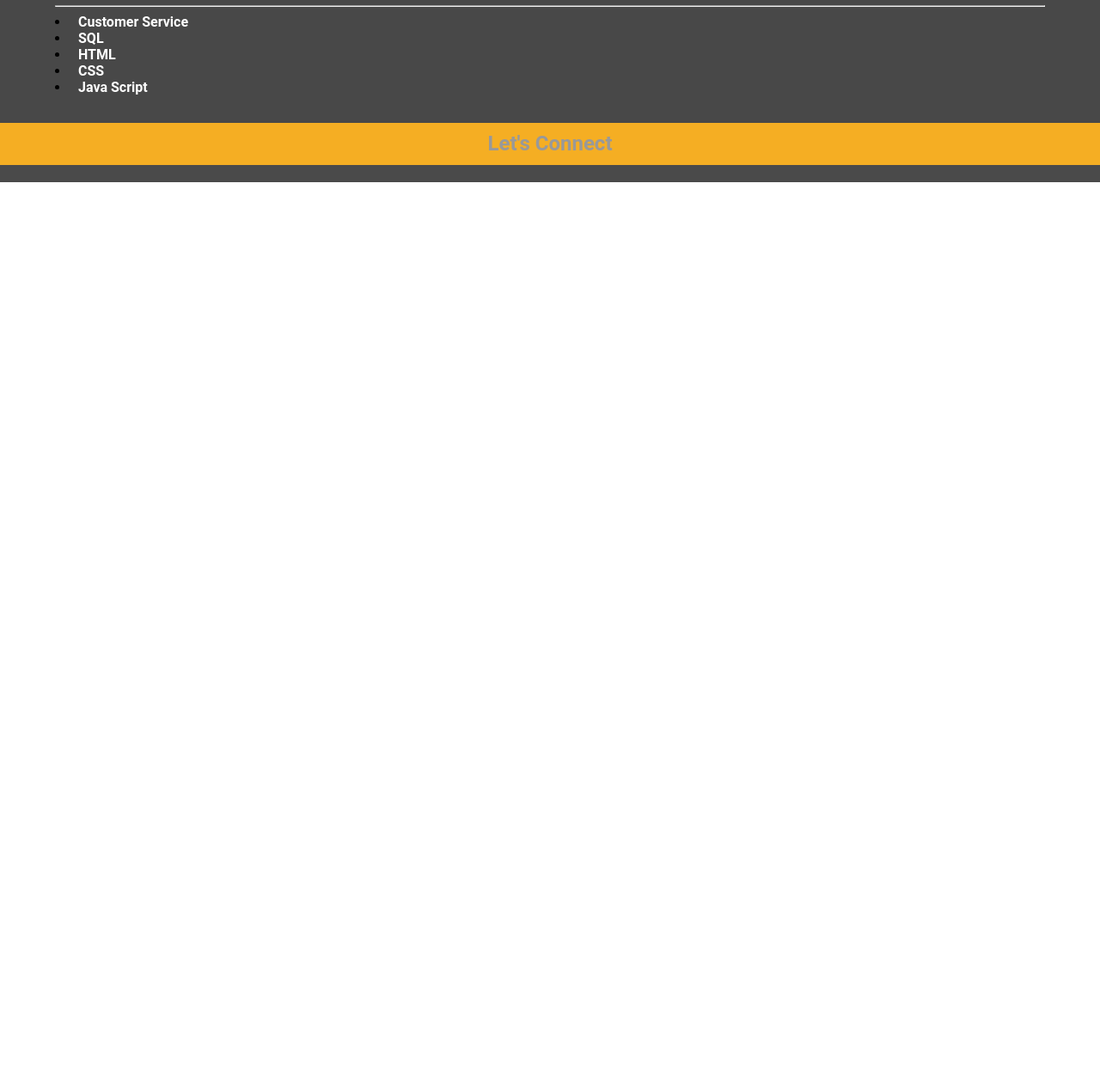
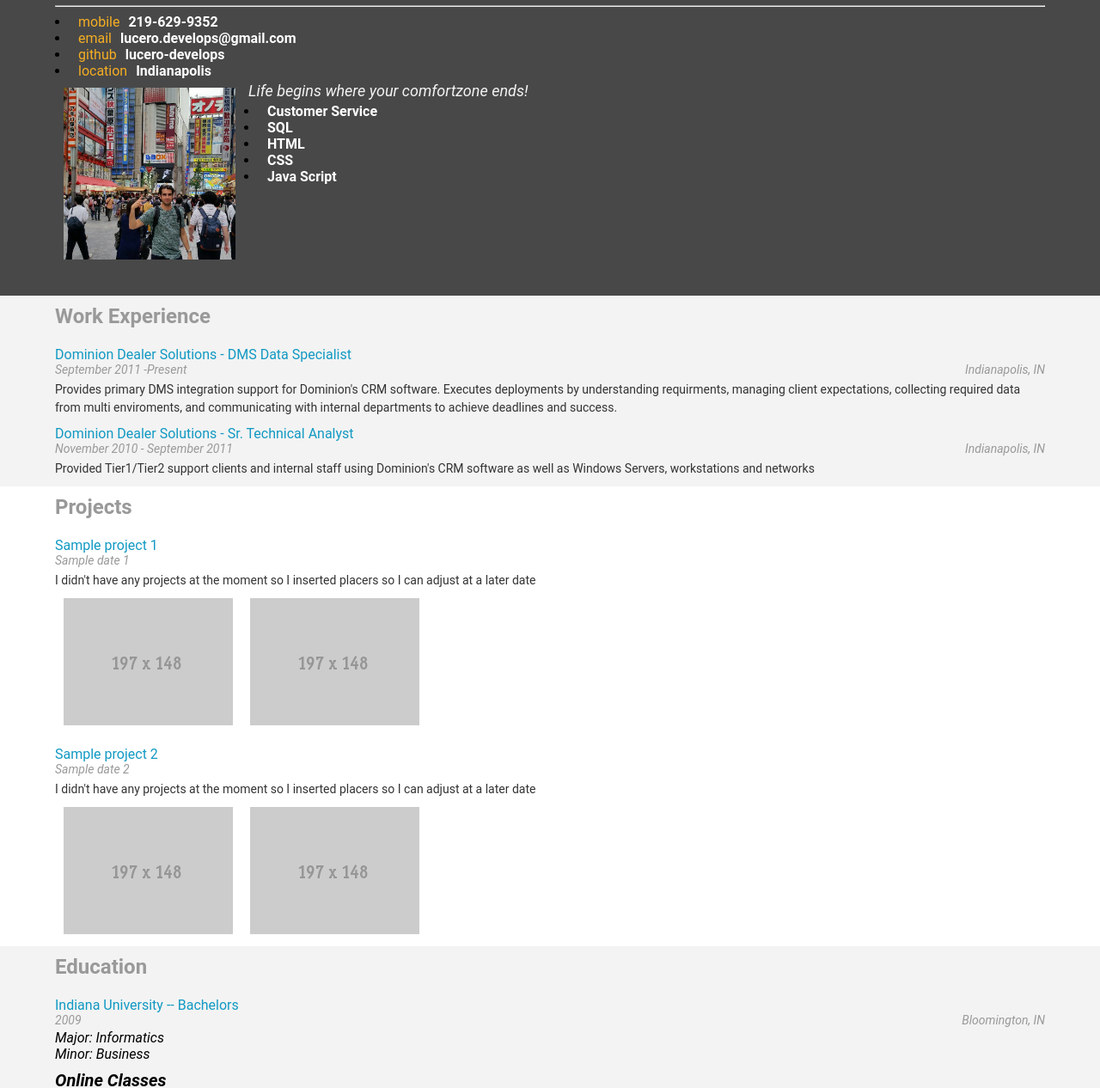
Before and after one commit to lucero-develops/FEND_resume, a plain HTML site: page index.html in a window 1280 px wide. Shown: the part 102-1368 px from the top of the page at 86% size. Before the commit the page ends 800 px from the top, so only its background shows below. Drawn offline with Linux system fonts and the light colour scheme; some packages are replaced by stand-ins of ours.

Commit message:
wrote function to fill in information , adding an international button that reformats my Name to a different formatting ,   added goolemaps API that populates locations from the objects I created

```diff
--- a/index.html
+++ b/index.html
@@ -95,7 +95,11 @@ need to load. You'll see a lot of <link>s to CSS files for styles and
   dynamically when this website, index.html, is opened.
   -->
   <script src="js/resumeBuilder.js"></script>
-
+<!--
+<script async defer src="https://maps.googleapis.com/maps/api/js?key=AIzaSyDnBOWoVH-mhq5GMErFwpEOUP_C1C2Lb8U&callback=initMap"
+  type="text/javascript"></script>
+-->
+<script src="http://maps.googleapis.com/maps/api/js?libraries=places&key=AIzaSyDnBOWoVH-mhq5GMErFwpEOUP_C1C2Lb8U"></script>
 
   <!--
   These scripts are written in JavaScript. You'll be breaking them down as part of
@@ -142,5 +146,6 @@ need to load. You'll see a lot of <link>s to CSS files for styles and
       document.getElementById('mapDiv').style.display = 'none';
     }
   </script>
+
 </body>
 </html>
--- a/js/helper.js
+++ b/js/helper.js
@@ -48,6 +48,7 @@ var HTMLschoolDegree = ' -- %data%</a>';
 var HTMLschoolDates = '<div class="date-text">%data%</div>';
 var HTMLschoolLocation = '<div class="location-text">%data%</div>';
 var HTMLschoolMajor = '<em><br>Major: %data%</em>';
+var HTMLschoolMinor = '<em><br>Minor: %data%</em>';
 
 var HTMLonlineClasses = '<h3>Online Classes</h3>';
 var HTMLonlineTitle = '<a href="#">%data%';
@@ -87,6 +88,9 @@ function logClicks(x,y) {
 
 $(document).click(function(loc) {
   // your code goes here!
+  var x = loc.pageX;
+  var y = loc.pageY;
+  logClicks(x,y);
 });
 
 
@@ -239,11 +243,11 @@ Uncomment the code below when you're ready to implement a Google Map!
 */
 
 // Calls the initializeMap() function when the page loads
-//window.addEventListener('load', initializeMap);
+window.addEventListener('load', initializeMap);
 
 // Vanilla JS way to listen for resizing of the window
 // and adjust map bounds
-//window.addEventListener('resize', function(e) {
+window.addEventListener('resize', function(e) {
   //Make sure the map bounds get updated on page resize
-//  map.fitBounds(mapBounds);
-//});
+  map.fitBounds(mapBounds);
+});
--- a/js/resumeBuilder.js
+++ b/js/resumeBuilder.js
@@ -94,13 +94,153 @@ var projects ={
 }
 
 
+bio.display= function(){
 	var formattedName = HTMLheaderName.replace("%data%", bio.name);
 	$("#header").append(formattedName);
 
 	var formattedRole = HTMLheaderRole.replace("%data%", bio.role);
 	$("#header").append(formattedRole);
 
+	var formattedMobile = HTMLmobile.replace("%data%", bio.contacts.mobile);
+	$("#header, #footer-entry" ).append(formattedMobile);
+
+	var formattedEmail = HTMLemail.replace("%data%", bio.contacts.email);
+	$("#header, #footer-entry").append(formattedEmail);
+
+	var formattedGithub = HTMLgithub.replace("%data%", bio.contacts.github);
+	$("#header, #footer-entry").append(formattedGithub);
+
+	var formattedLocation = HTMLlocation.replace("%data%", bio.contacts.location);
+	$("#header, #footer-entry").append(formattedLocation);
+
+	var formattedWelcomeMsg = HTMLwelcomeMsg.replace("%data%", bio.welcomeMessage);
+	$("#header").append(formattedWelcomeMsg);
+
+	var formattedPic = HTMLbioPic.replace("%data%", bio.biopic);
+	$("#header").append(formattedPic);
+
 	for(var i=0; i<bio.skills.length; i+=1){
 		var formattedSkills = HTMLskills.replace("%data%",bio.skills[i]);
 		$("#header").append(formattedSkills);
 }
+}
+
+work.display = function(){
+	for (job in work.jobs){
+		$("#workExperience").append(HTMLworkStart);
+
+		var formattedEmployer = HTMLworkEmployer.replace("%data%", work.jobs[job].employer);
+		var formattedTitle = HTMLworkTitle.replace("%data%", work.jobs[job].title);
+		var formattedEmployerTitle = formattedEmployer + formattedTitle;
+
+		$(".work-entry:last").append(formattedEmployerTitle);
+
+		var formattedDates = HTMLworkDates.replace("%data%",work.jobs[job].dates);
+		$(".work-entry:last").append(formattedDates);
+
+		var formattedWorkLocation = HTMLworkLocation.replace("%data%", work.jobs[job].location);
+		$(".work-entry:last").append(formattedWorkLocation);
+
+		var formattedDescription = HTMLworkDescription.replace("%data%", work.jobs[job].description);
+		$(".work-entry:last").append(formattedDescription);
+
+
+	}
+}
+
+
+projects.display = function(){
+	for (project in projects.projects){
+		$("#projects").append(HTMLprojectStart);
+
+		var formattedTitle = HTMLprojectTitle.replace("%data%", projects.projects[project].title);
+		$(".project-entry:last").append(formattedTitle);
+
+		var formattedDates = HTMLprojectDates.replace("%data%", projects.projects[project].dates);
+		$(".project-entry:last").append(formattedDates);
+
+		var formattedDescription = HTMLprojectDescription.replace("%data%", projects.projects[project].description);
+		$(".project-entry:last").append(formattedDescription);
+
+		if (projects.projects[project].images.length > 0){
+			for (image in projects.projects[project].images){
+				var formattedImage = HTMLprojectImage.replace("%data%", projects.projects[project].images[image]);
+				$(".project-entry:last").append(formattedImage);
+			}
+		}
+	}
+}
+
+
+education.display = function(){
+	for(school in education.schools){
+		$("#education").append(HTMLschoolStart);
+
+		var formattedSchoolName = HTMLschoolName.replace("%data%", education.schools[school].name);
+		var formattedDegree = HTMLschoolDegree.replace("%data%", education.schools[school].degree);
+		var formattedSchoolTitle = formattedSchoolName + formattedDegree;
+
+		$(".education-entry:last").append(formattedSchoolTitle);
+
+		var formattedSchoolDates = HTMLschoolDates.replace("%data%",education.schools[school].dates);
+		$(".education-entry:last").append(formattedSchoolDates);
+
+		var formattedSchoolLocation = HTMLschoolLocation.replace("%data%", education.schools[school].location);
+		$(".education-entry:last").append(formattedSchoolLocation);
+
+		var formattedMajor = HTMLschoolMajor.replace("%data%", education.schools[school].majors);
+		$(".education-entry:last").append(formattedMajor);
+
+		var formattedMinor = HTMLschoolMinor.replace("%data%", education.schools[school].minors);
+		$(".education-entry:last").append(formattedMinor);
+	}
+
+	for(onlineCourse in education.onlineCourses){
+		$("#education").append(HTMLonlineClasses);
+
+		var formattedOcTitle = HTMLonlineTitle.replace("%data%", education.onlineCourses[onlineCourse].title);
+		var formattedOcSchool = HTMLonlineSchool.replace("%data%", education.onlineCourses[onlineCourse].school);
+		var finalOcTitle = formattedOcSchool;
+		var finalOcTitle = formattedOcTitle + formattedOcSchool;
+
+		$(".Oc-entry:last").append(finalOcTitle);
+
+		var formattedOcDates = HTMLonlineDates.replace("%data%",education.onlineCourses[onlineCourse].dates);
+		$(".Oc-entry:last").append(formattedOcDates);
+
+		var formattedOcURL = HTMLonlineURL.replace("%data%", education.onlineCourses[onlineCourse].url);
+		$(".Oc-entry:last").append(formattedOcURL);
+	}
+}
+
+function locationizer(work_obj) {
+	var locationArray = [];
+
+	for (job in work_obj.jobs){
+		var newLocation = work_obj.jobs[job].location;
+		locationArray.push(newLocation);
+	}
+	return locationArray;
+}
+
+// Did locationizer() work? This line will tell you!
+console.log(locationizer(work));
+
+function inName(name) {
+	name = name.trim().split(" ");
+	console.log(name);
+	name[1] = name[1].toUpperCase();
+	name[0] = name[0].slice(0,1).toUpperCase() +
+		name[0].slice(1).toLowerCase();
+	return name [0] + " " +name[1];
+}
+
+$('#main').append(internationalizeButton);
+
+$("#mapDiv").append(googleMap);
+
+
+bio.display()
+work.display()
+projects.display()
+education.display()
```
Lines whose indentation alone changed are shown as unchanged.
